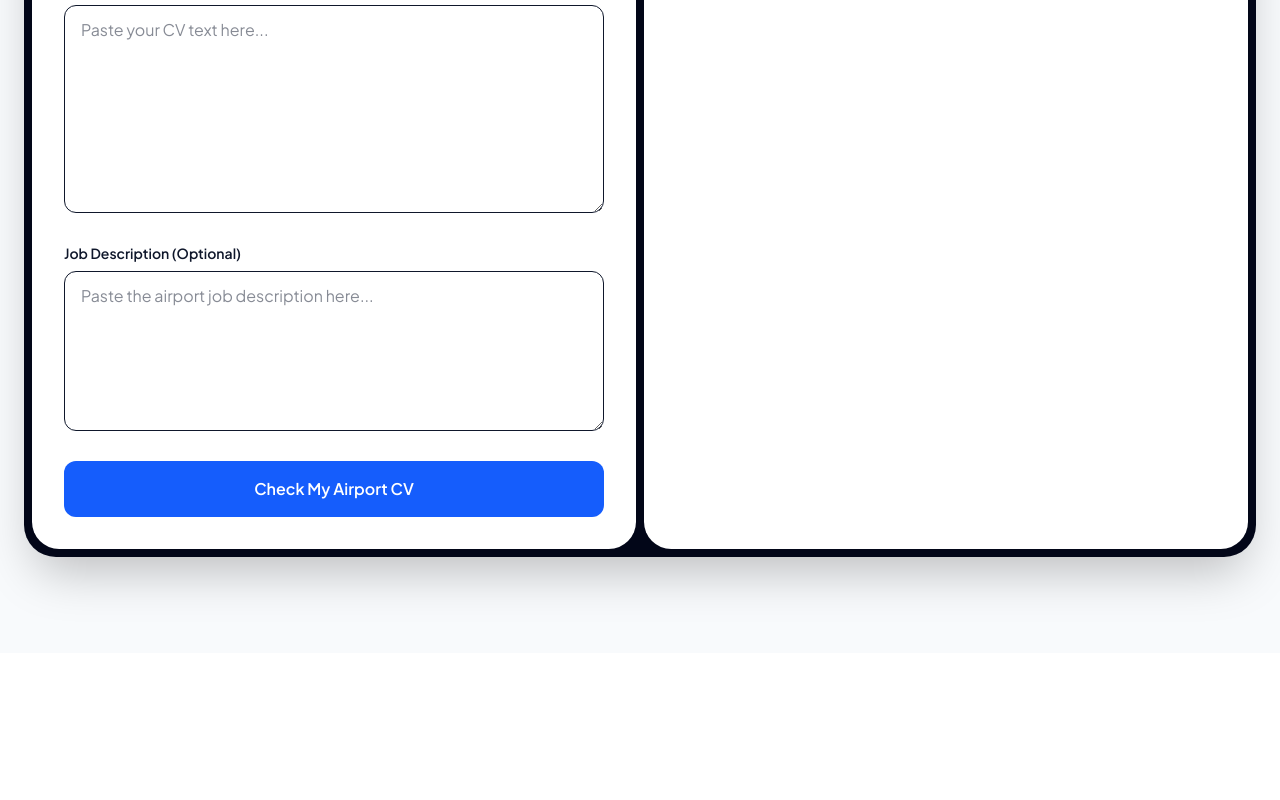
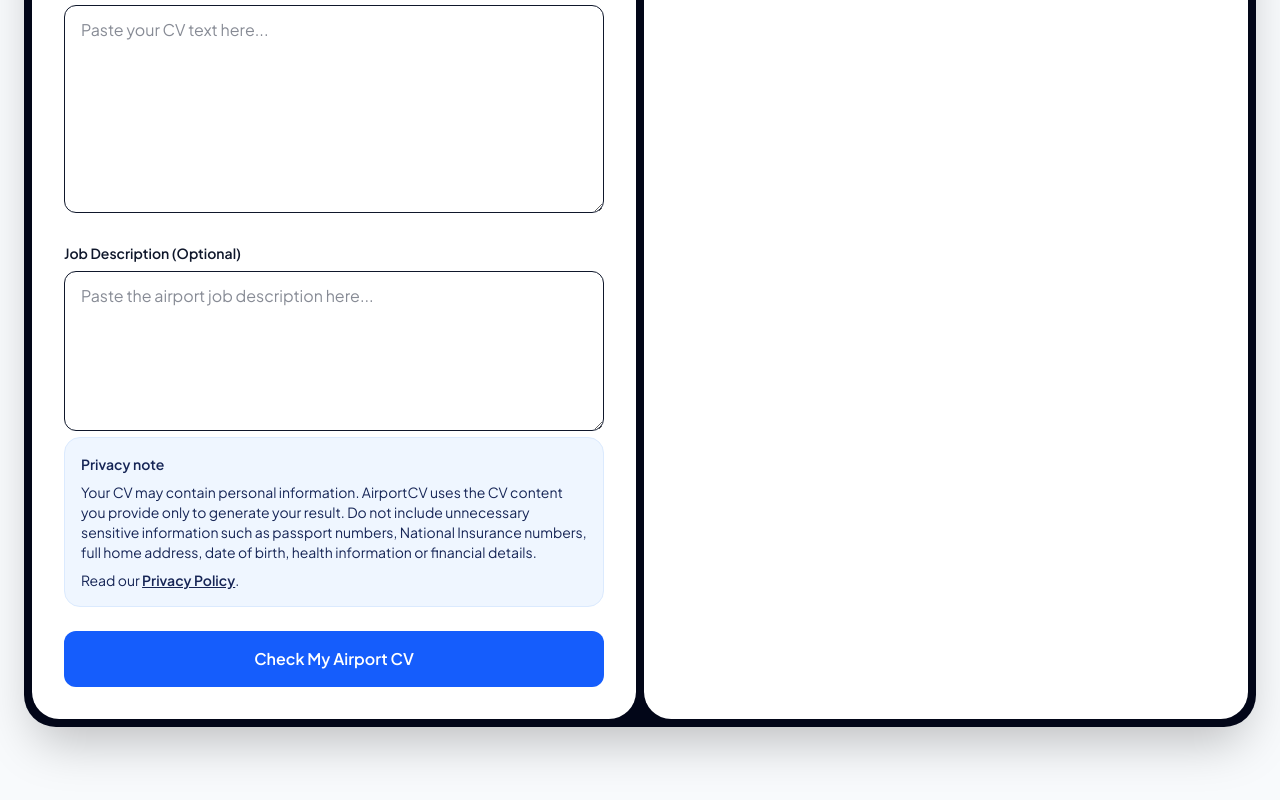
Before and after one commit to jjayakumaraero-eng/airportcv-web, a Next.js app: page /cv-checker in a window 1280 px wide. Shown: the part 458-1258 px from the top of the page. Before the commit the page ends 1111 px from the top, so only its background shows below. Built offline with nearby package versions, Linux system fonts and the light colour scheme.

Commit message:
Add CV checker privacy notice

```diff
--- a/app/cv-checker/page.tsx
+++ b/app/cv-checker/page.tsx
@@ -1,4 +1,5 @@
 "use client";
+import Link from "next/link";
 import Image from "next/image";
 import PremiumAssessmentReport from "@/components/PremiumAssessmentReport";
 import { toPng } from "html-to-image";
@@ -567,6 +568,22 @@ return (
   placeholder="Paste the airport job description here..."
   className="mt-2 h-40 w-full rounded-xl border px-4 py-3"
 />
+<div className="rounded-2xl border border-blue-100 bg-blue-50 p-4 text-sm text-blue-950">
+  <p className="font-semibold">Privacy note</p>
+  <p className="mt-2">
+    Your CV may contain personal information. AirportCV uses the CV content you
+    provide only to generate your result. Do not include unnecessary sensitive
+    information such as passport numbers, National Insurance numbers, full home
+    address, date of birth, health information or financial details.
+  </p>
+  <p className="mt-2">
+    Read our{" "}
+    <Link href="/privacy" className="font-semibold underline">
+      Privacy Policy
+    </Link>
+    .
+  </p>
+</div>
 
               <button onClick={checkCv} disabled={loading} className="mt-6 w-full rounded-xl bg-blue-600 px-6 py-4 font-semibold text-white hover:bg-blue-500 disabled:bg-slate-400">
                 {loading ? "Checking your CV..." : "Check My Airport CV"}
@@ -1042,6 +1059,20 @@ return (
     />
   </div>
 )}
+<div className="mt-6 rounded-xl border border-blue-100 bg-blue-50 p-4">
+  <p className="text-sm text-blue-950">
+    Happy with your CV improvements? Create a tailored aviation cover letter for
+    the same role.
+  </p>
+
+  <Link
+    href="/cover-letter"
+    className="mt-3 inline-flex rounded-xl bg-blue-700 px-4 py-2 text-sm font-semibold text-white hover:bg-blue-800"
+  >
+    Generate my cover letter
+  </Link>
+</div>
+
              </div>
               )}
             </div>
```
